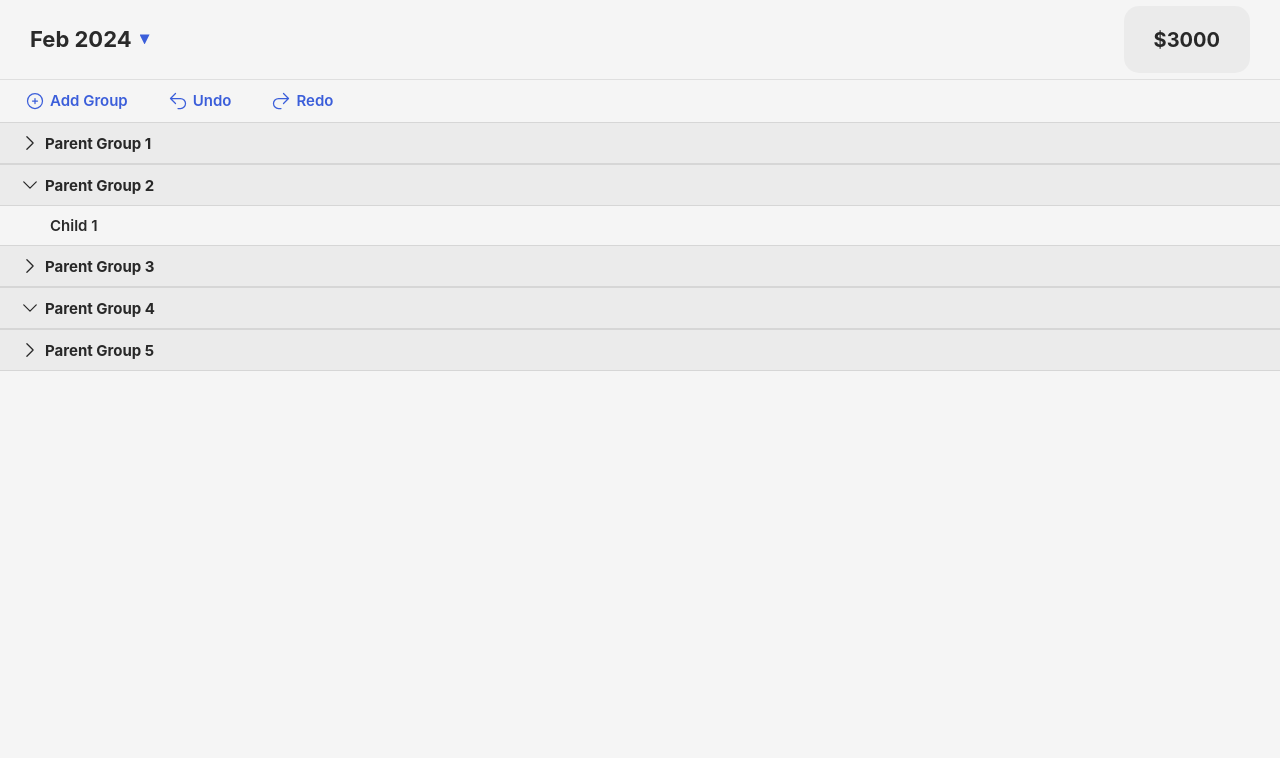
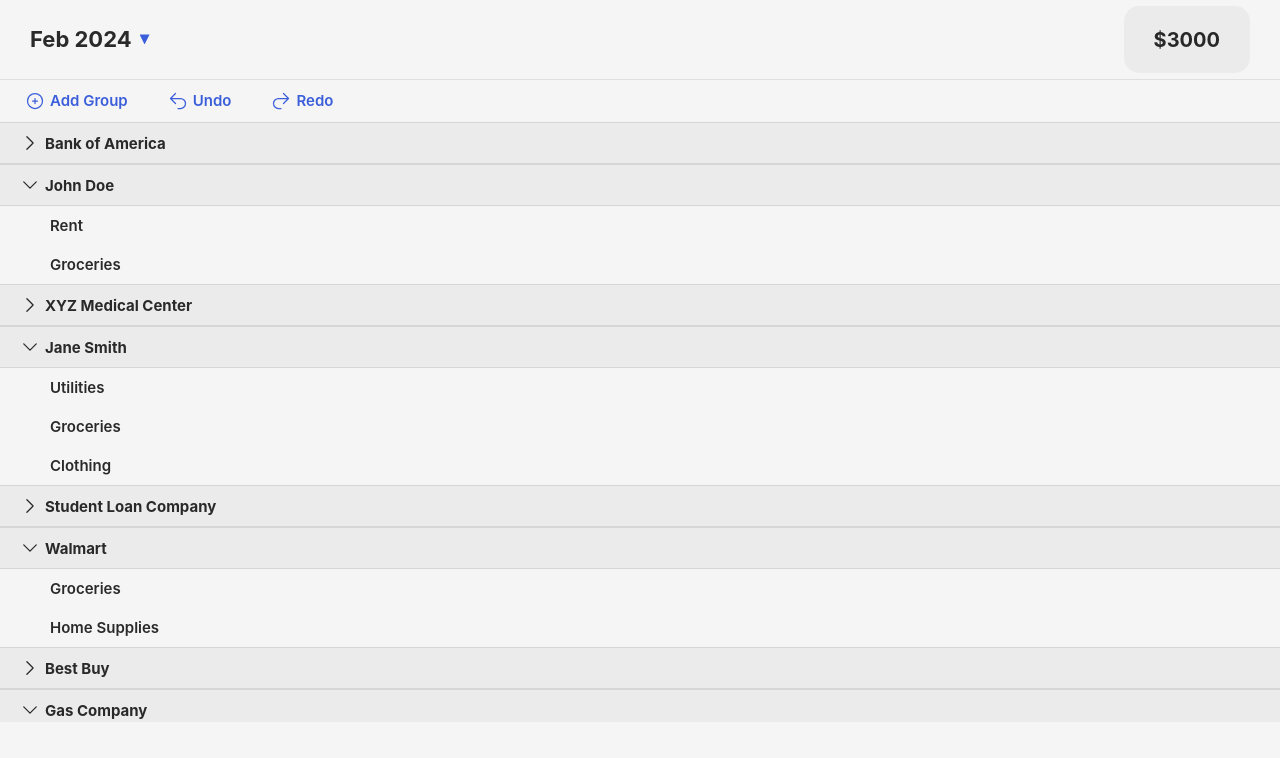
Before and after one commit to Hugo-Farias/budget-control, a React (Vite) app: page / in a window 1280 px wide. Shown: the top 758 px of the page. Built offline with nearby package versions, Linux system fonts and the light colour scheme.

Commit message:
made list scrollable

```diff
--- a/src/components/Group.scss
+++ b/src/components/Group.scss
@@ -36,6 +36,15 @@
     transform: rotate(90deg);
   }
 
+  &.empty {
+    & .title {
+      cursor: default;
+    }
+    & svg {
+      color: transparent;
+    }
+  }
+
   &.false .child-list {
     display: none;
   }
--- a/src/components/Group.tsx
+++ b/src/components/Group.tsx
@@ -9,14 +9,22 @@
   let childListJSX = null;
   if (childList) {
     childListJSX = childList.map((value, index) => {
-      return <div key={index}>{value.title}</div>;
+      return (
+        <div draggable={true} key={index}>
+          {value.title}
+        </div>
+      );
     });
   }
 
+  const clickHandler = function () {
+    return childList ? setOpen((prev) => !prev) : null;
+  };
+
   return (
     <>
-      <div className={`group ${open}`} onClick={() => setOpen((prev) => !prev)}>
-        <div className="title">
+      <div className={`group ${open} ${!childList ? "empty" : ""}`}>
+        <div draggable={true} className="title" onClick={clickHandler}>
           {arrowLeftSvg}
           {title}
         </div>
--- a/src/components/Header.scss
+++ b/src/components/Header.scss
@@ -7,6 +7,7 @@
   padding-inline: 3rem;
   border-bottom: 0.1rem solid $color-border;
   overflow: hidden;
+  //position: absolute;
 
   & > .date {
     cursor: pointer;
--- a/src/components/List.scss
+++ b/src/components/List.scss
@@ -35,4 +35,8 @@
       }
     }
   }
+  & > .groups {
+    max-height: 75vh;
+    overflow-y: scroll;
+  }
 }
--- a/src/index.scss
+++ b/src/index.scss
@@ -22,6 +22,7 @@
 
 html {
   min-width: 375px;
+  overflow: hidden;
 }
 
 body {
--- a/src/resources/DUMMYDATA.json
+++ b/src/resources/DUMMYDATA.json
@@ -1,57 +1,151 @@
 [
   {
     "openInitial": false,
-    "title": "Parent Group 1",
+    "title": "Bank of America",
     "childList": [
       {
-        "title": "Child 1",
-        "amount": 100,
+        "title": "Mortgage",
+        "amount": 1500,
         "expiration": "2023-12-31T00:00:00.000Z"
       },
       {
-        "title": "Child 2",
-        "amount": 200,
+        "title": "Car Loan",
+        "amount": 300,
         "expiration": "2024-06-15T00:00:00.000Z"
       },
       {
-        "title": "Child 3",
-        "amount": 150,
+        "title": "Credit Card Bill",
+        "amount": 120,
         "expiration": "2023-10-15T00:00:00.000Z"
       }
     ]
   },
   {
     "openInitial": true,
-    "title": "Parent Group 2",
+    "title": "John Doe",
     "childList": [
       {
-        "title": "Child 1",
-        "amount": 80,
+        "title": "Rent",
+        "amount": 1000,
         "expiration": "2024-01-31T00:00:00.000Z"
+      },
+      {
+        "title": "Groceries",
+        "amount": 200,
+        "expiration": "2023-12-15T00:00:00.000Z"
       }
     ]
   },
   {
     "openInitial": false,
-    "title": "Parent Group 3"
+    "title": "XYZ Medical Center",
+    "childList": [
+      {
+        "title": "Medical Checkup",
+        "amount": 80,
+        "expiration": "2023-09-30T00:00:00.000Z"
+      }
+    ]
   },
   {
     "openInitial": true,
-    "title": "Parent Group 4"
+    "title": "Jane Smith",
+    "childList": [
+      {
+        "title": "Utilities",
+        "amount": 200,
+        "expiration": "2023-11-30T00:00:00.000Z"
+      },
+      {
+        "title": "Groceries",
+        "amount": 80,
+        "expiration": "2024-02-28T00:00:00.000Z"
+      },
+      {
+        "title": "Clothing",
+        "amount": 150,
+        "expiration": "2023-08-10T00:00:00.000Z"
+      }
+    ]
   },
   {
     "openInitial": false,
-    "title": "Parent Group 5",
+    "title": "Student Loan Company",
     "childList": [
       {
-        "title": "Child 1",
-        "amount": 120,
+        "title": "Student Loan Payment",
+        "amount": 500,
+        "expiration": "2023-09-30T00:00:00.000Z"
+      },
+      {
+        "title": "Textbooks",
+        "amount": 200,
+        "expiration": "2023-10-31T00:00:00.000Z"
+      }
+    ]
+  },
+  {
+    "openInitial": true,
+    "title": "Walmart",
+    "childList": [
+      {
+        "title": "Groceries",
+        "amount": 150,
+        "expiration": "2023-11-05T00:00:00.000Z"
+      },
+      {
+        "title": "Home Supplies",
+        "amount": 100,
+        "expiration": "2023-12-20T00:00:00.000Z"
+      }
+    ]
+  },
+  {
+    "openInitial": false,
+    "title": "Best Buy",
+    "childList": [
+      {
+        "title": "Electronics",
+        "amount": 400,
+        "expiration": "2024-01-15T00:00:00.000Z"
+      }
+    ]
+  },
+  {
+    "openInitial": true,
+    "title": "Gas Company",
+    "childList": [
+      {
+        "title": "Natural Gas Bill",
+        "amount": 80,
+        "expiration": "2023-12-10T00:00:00.000Z"
+      }
+    ]
+  },
+  {
+    "openInitial": false,
+    "title": "Amazon",
+    "childList": [
+      {
+        "title": "Online Shopping",
+        "amount": 300,
+        "expiration": "2023-10-25T00:00:00.000Z"
+      }
+    ]
+  },
+  {
+    "openInitial": true,
+    "title": "Local Hospital",
+    "childList": [
+      {
+        "title": "Medical Bill",
+        "amount": 1000,
         "expiration": "2023-11-30T00:00:00.000Z"
       },
       {
-        "title": "Child 2",
-        "amount": 180,
-        "expiration": "2024-02-28T00:00:00.000Z"
+        "title": "Prescription",
+        "amount": 50,
+        "expiration": "2023-12-05T00:00:00.000Z"
       }
     ]
   }
```
